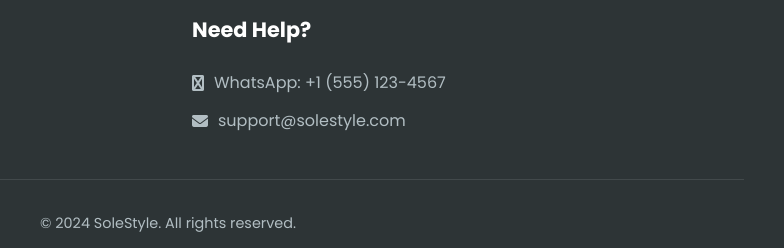
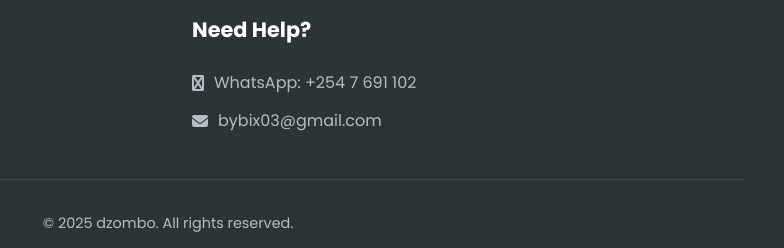
Before and after one commit to dzombo25thomas-lgtm/shoe-store, a plain HTML site: page products.html in a window 1280 px wide. Shown: the part 570-818 px from the top of the page, 472-1256 px from the left. Drawn offline with Linux system fonts and the light colour scheme.

Commit message:
Add files via upload

```diff
--- a/products.html
+++ b/products.html
@@ -85,13 +85,13 @@
 
             <div class="footer-section">
                 <h3>Need Help?</h3>
-                <p><i class="fas fa-whatsapp"></i> WhatsApp: +1 (555) 123-4567</p>
-                <p><i class="fas fa-envelope"></i> support@solestyle.com</p>
+                <p><i class="fas fa-whatsapp"></i> WhatsApp: +254 7 691 102</p>
+                <p><i class="fas fa-envelope"></i> bybix03@gmail.com</p>
             </div>
         </div>
 
         <div class="footer-bottom">
-            <p>&copy; 2024 SoleStyle. All rights reserved.</p>
+            <p>&copy; 2025 dzombo. All rights reserved.</p>
         </div>
     </footer>
 
```
